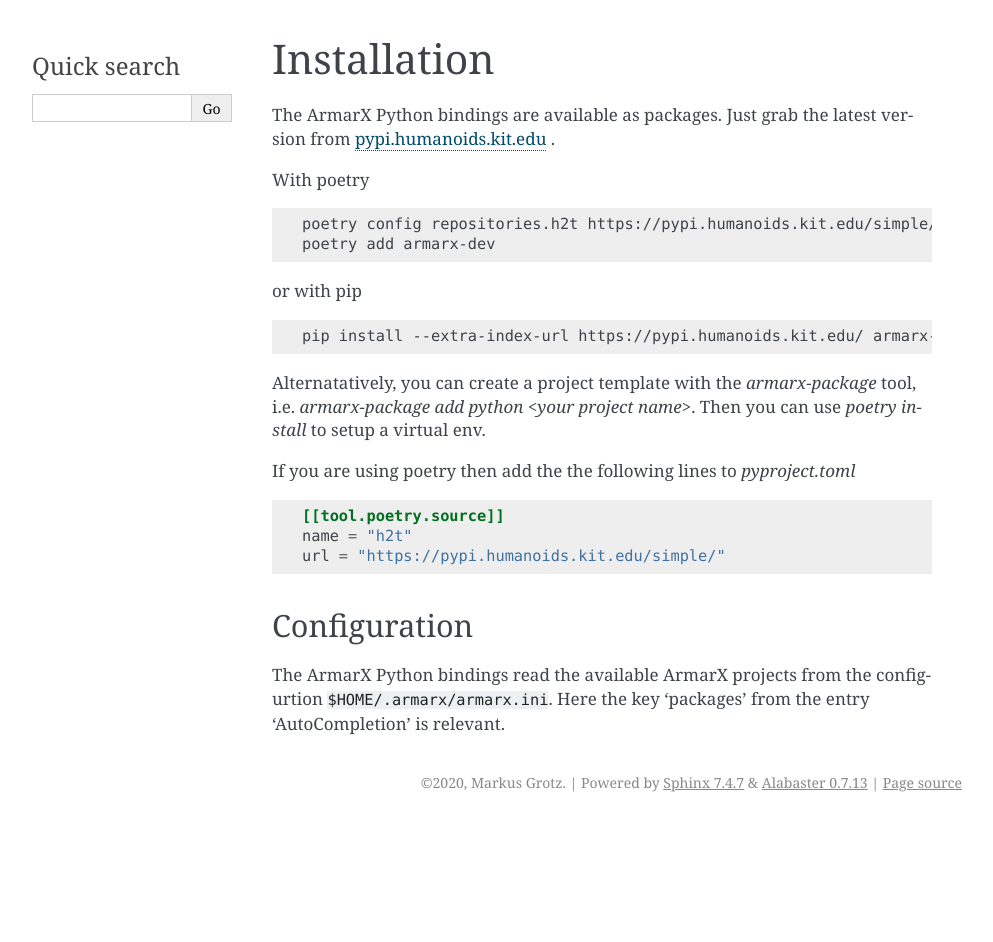
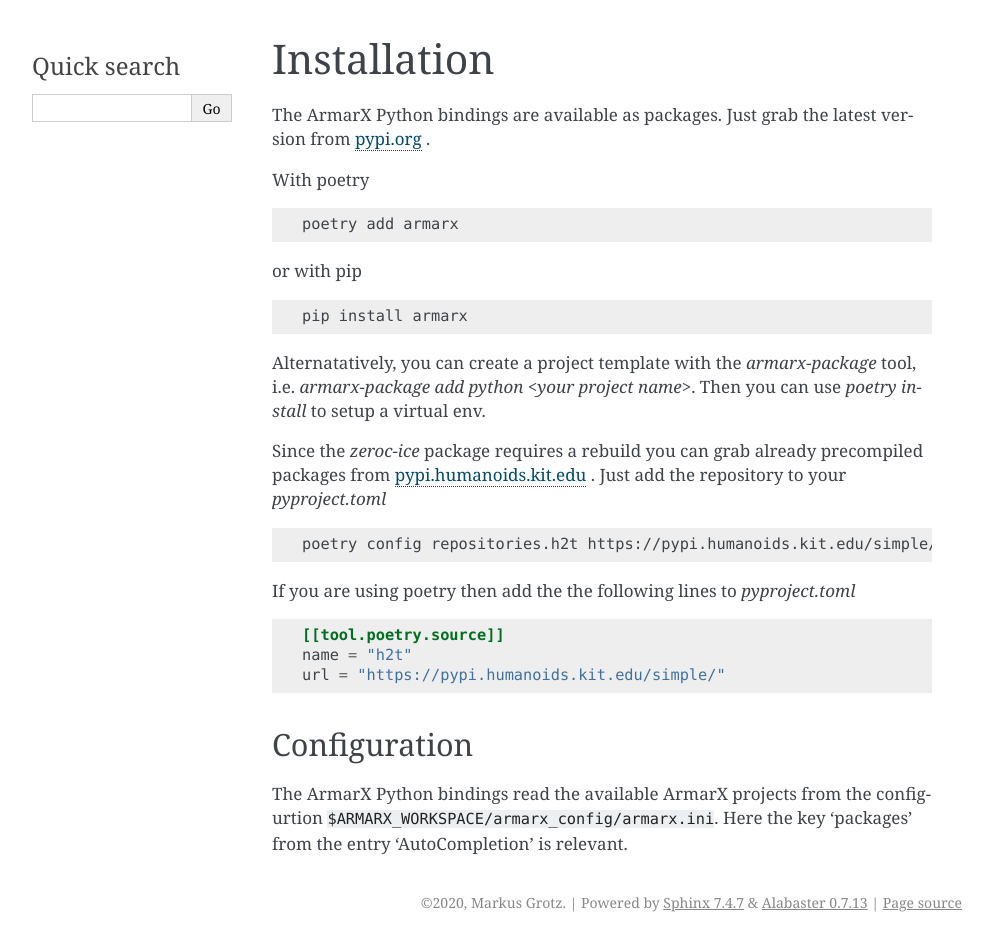
Before and after one commit to markusgrotz/python3-armarx, a Sphinx documentation site: the page built from docs/installation.rst, in a window 1280 px wide. Shown: the whole page, without its empty margins (148-1141 px from the left). Built offline with Sphinx 7.4.7, drawn with Linux system fonts in a browser that asks for light colours; before the commit the page ends 900 px from its top, so only the background shows below that.

Commit message:
Closes #1 - update README and installation

```diff
--- a/docs/installation.rst
+++ b/docs/installation.rst
@@ -2,28 +2,38 @@ Installation
 ============
 
 The ArmarX Python bindings are available as packages.
-Just grab the latest version from `pypi.humanoids.kit.edu <https://pypi.humanoids.kit.edu>`__ .
+Just grab the latest version from `pypi.org <https://pypi.org/armarx>`__ .
 
 With poetry
 
 .. highlight:: bash
 .. code-block:: bash
 
-    poetry config repositories.h2t https://pypi.humanoids.kit.edu/simple/
-    poetry add armarx-dev
+    poetry add armarx
 
 or with pip
 
 .. highlight:: bash
 .. code-block:: bash
 
-    pip install --extra-index-url https://pypi.humanoids.kit.edu/ armarx-dev
-
+    pip install armarx
 
 
 Alternatatively, you can create a project template with the `armarx-package`
 tool, i.e. `armarx-package add python <your project name>`.  Then you can use
 `poetry install` to setup a virtual env.
+
+
+Since the `zeroc-ice` package requires a rebuild you can grab already precompiled packages
+from `pypi.humanoids.kit.edu <https://pypi.humanoids.kit.edu>`__ .
+Just add the repository to your `pyproject.toml`
+
+.. highlight:: bash
+.. code-block:: bash
+
+    poetry config repositories.h2t https://pypi.humanoids.kit.edu/simple/
+
+
 
 If you are using poetry then add the the following lines to `pyproject.toml`
 
@@ -40,5 +50,5 @@ Configuration
 -------------
 
 The ArmarX Python bindings read the available ArmarX projects from the
-configurtion :file:`$HOME/.armarx/armarx.ini`. Here the key 'packages' from the
+configurtion :file:`$ARMARX_WORKSPACE/armarx_config/armarx.ini`. Here the key 'packages' from the
 entry 'AutoCompletion' is relevant.
```
Also changed, not shown: README.md (+1 -1 lines).
